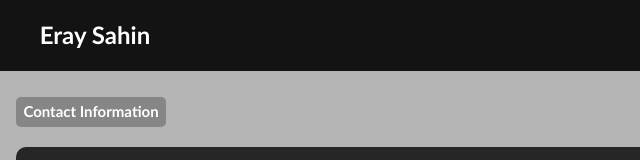
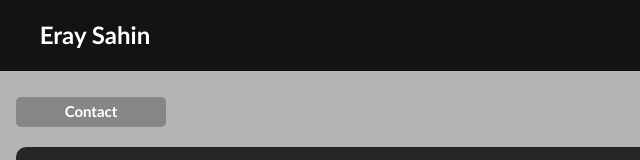
Before and after one commit to eraysahin06/EraySahinWebsite, a plain HTML site: page contact.html in a window 1280 px wide. Shown: the top 160 px of the page, 0-640 px from the left. Drawn offline with Linux system fonts and the light colour scheme; a script that the page names is missing.

Commit message:
Update contact.html

```diff
--- a/contact.html
+++ b/contact.html
@@ -27,7 +27,7 @@
     </ul>
   </nav>
 </div>
-<h2 class="page-title">Contact Information</h2>
+<h2 class="page-title">Contact</h2>
 <section class="github">
     <h2 class="hi">Eray Sahin</h2>
     <p>E-mail: eraysahinmoon@gmail.com</p>
```
